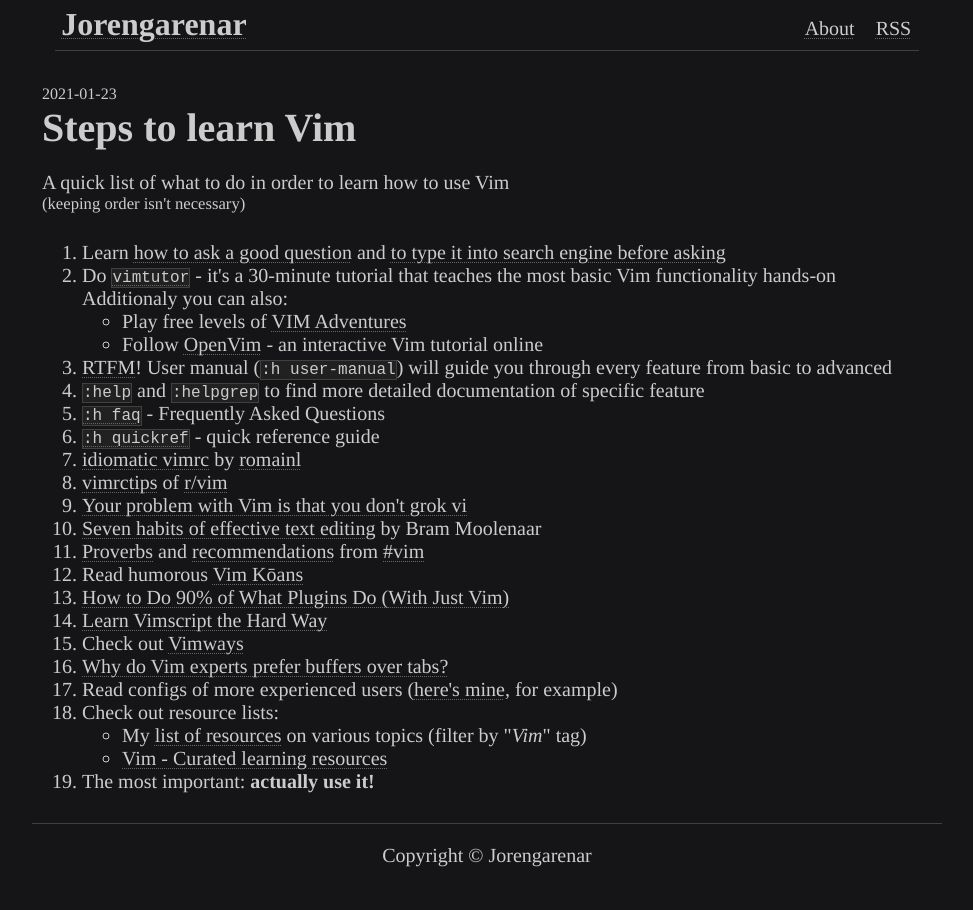
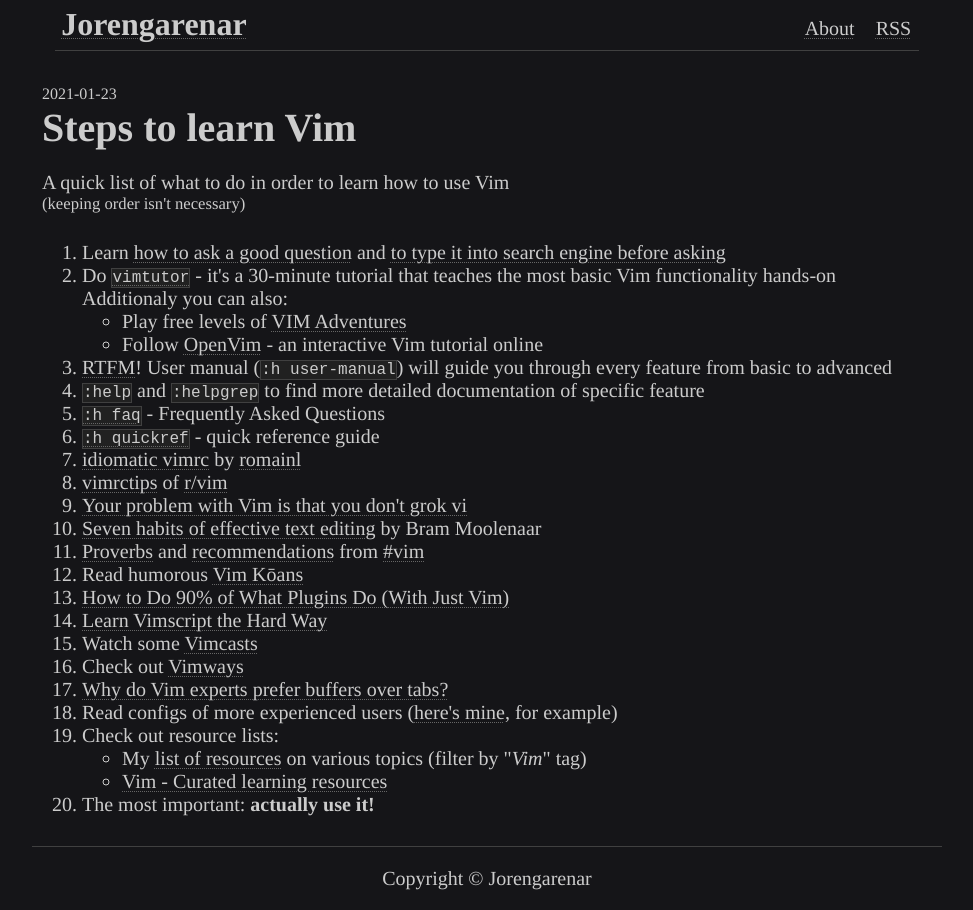
Before and after one commit to Jorenar/blog, a Jekyll site: the page built from _posts/2021-01-23-vim-learning-steps.md, in a window 1280 px wide. Shown: the whole page, without its empty margins (153-1126 px from the left). Built offline with Jekyll 4.4.1, drawn with Linux system fonts in a browser that asks for light colours.

```diff
--- a/_posts/2021-01-23-vim-learning-steps.md
+++ b/_posts/2021-01-23-vim-learning-steps.md
@@ -25,10 +25,11 @@ A quick list of what to do in order to learn how to use Vim
 12. Read humorous [Vim Kōans](https://blog.sanctum.geek.nz/vim-koans)
 13. [How to Do 90% of What Plugins Do (With Just Vim)](https://www.youtube.com/watch?v=XA2WjJbmmoM)
 14. [Learn Vimscript the Hard Way](https://learnvimscriptthehardway.stevelosh.com)
-15. Check out [Vimways](https://vimways.org/2018)
-16. [Why do Vim experts prefer buffers over tabs?](https://stackoverflow.com/a/26710166/10247460)
-17. Read configs of more experienced users ([here's mine](https://github.com/Jorengarenar/dotfiles/tree/master/vim), for example)
-18. Check out resource lists:
+15. Watch some [Vimcasts](http://vimcasts.org/episodes)
+16. Check out [Vimways](https://vimways.org/2018)
+17. [Why do Vim experts prefer buffers over tabs?](https://stackoverflow.com/a/26710166/10247460)
+18. Read configs of more experienced users ([here's mine](https://github.com/Jorengarenar/dotfiles/tree/master/vim), for example)
+19. Check out resource lists:
    * My [list of resources](https://resources.joren.ga) on various topics (filter by "_Vim_" tag)
    * [Vim - Curated learning resources](https://learnbyexample.github.io/curated_resources/vim.html)
-19. The most important: **actually use it!**
+20. The most important: **actually use it!**
```
